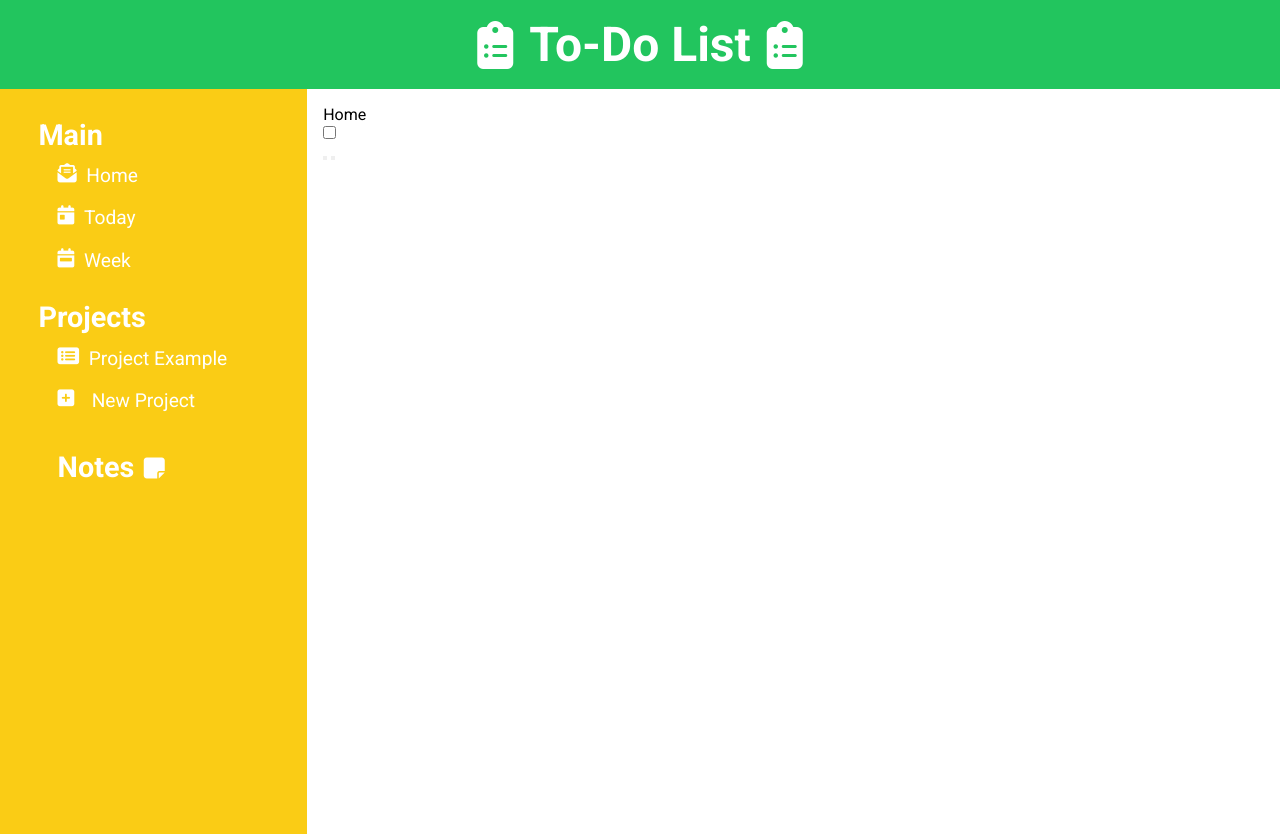
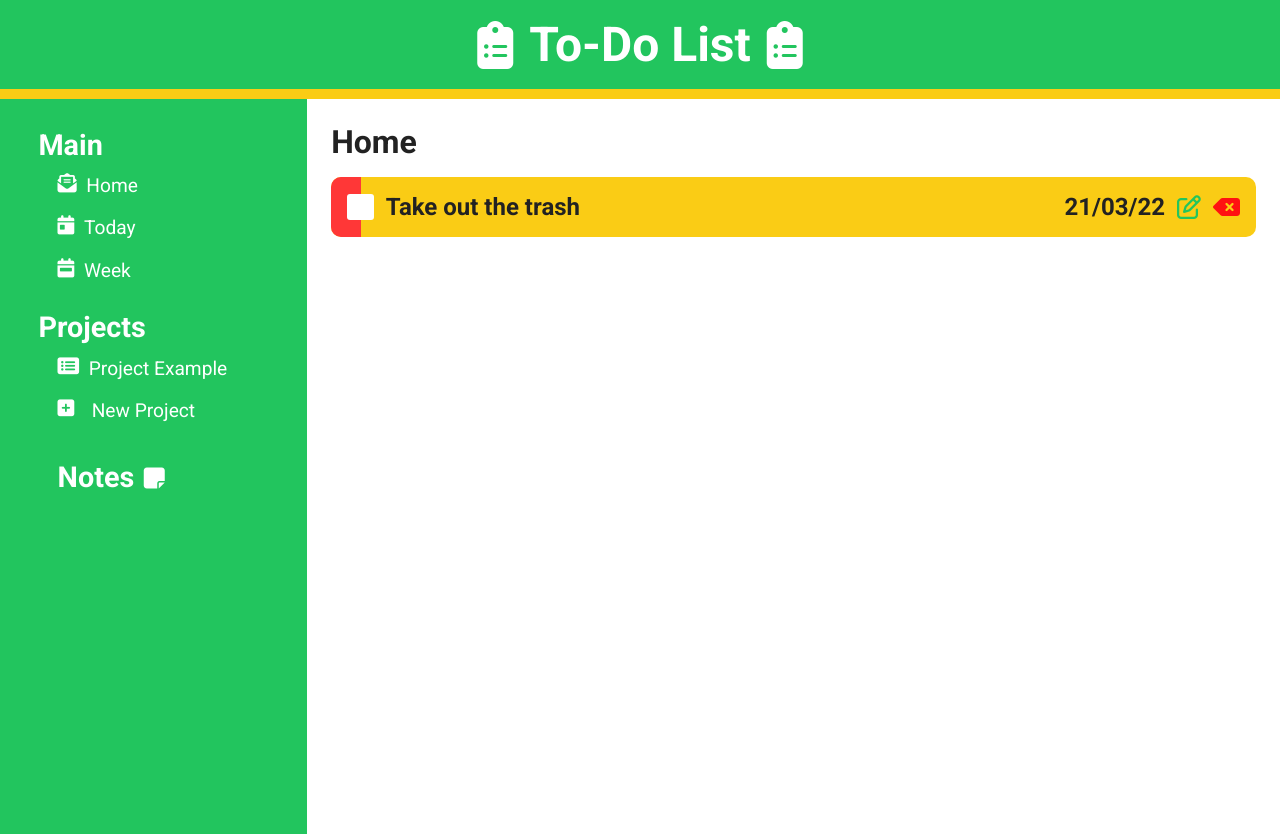
Before and after one commit to Jonathan-Foo/to-do-list, a plain HTML site: page index.html in a window 1280 px wide. Shown: the top 834 px of the page. Drawn offline with Linux system fonts and the light colour scheme.

Commit message:
Complete To-do item styling

```diff
--- a/index.html
+++ b/index.html
@@ -55,7 +55,7 @@
         </div>
         <div class="notes">
           <p class="nav-heading">Notes</p>
-          <i class="fas fa-sticky-note fa-lg" ></i>
+          <i class="fas fa-sticky-note fa-lg"></i>
         </div>
         <div class="footer">
           <p class="credit">Copyright © 2022 jonathanfoo</p>
@@ -68,12 +68,21 @@
       <div class="content">
         <div class="slide">
           <p class="slide-heading">Home</p>
-          <div class="todo-item">
-            <input type="checkbox" name="" id="" />
-            <p class="todo-title"></p>
-            <p class="due-date"></p>
-            <button type="edit-btn"></button>
-            <button type="delete-btn"></button>
+          <div class="to-do-item">
+            <span class="priority high"></span>
+            <div class="left-section">
+              <input
+                type="checkbox"
+                name="to-do-checkbox"
+                id="to-do-checkbox"
+              />
+              <p class="to-do-title">Take out the trash</p>
+            </div>
+            <div class="right-section">
+              <p class="due-date">21/03/22</p>
+              <i class="far fa-edit" aria-hidden="true"></i>
+              <i class="fas fa-backspace" aria-hidden="true"></i>
+            </div>
           </div>
           <!-- <div class="new-task-modal">
             <form action="#">
@@ -100,8 +109,8 @@
               </button>
             </form>
           </div>
-          <button type="button" class="new-task-btn">New Task</button>
-        </div> -->
+          <button type="button" class="new-task-btn">New Task</button> -->
+        </div>
         <!-- <div class="slide today-slide">
           <p class="slide-heading">Today</p>
         </div>
@@ -110,6 +119,5 @@
         </div> -->
       </div>
     </div>
-
   </body>
 </html>
--- a/style.css
+++ b/style.css
@@ -28,6 +28,7 @@ body {
   padding: 1em 4em;
   background-color: var(--main-color);
   color: white;
+  border-bottom: 10px solid var(--card-color);
 }
 
 .title {
@@ -46,9 +47,10 @@ body {
 
 .navbar {
   position: relative;
-  background: var(--card-color);
+  background: var(--main-color);
   color: white;
   padding: 1.5em 2em;
+
   font-size: 1.2em;
   display: flex;
   flex-direction: column;
@@ -108,9 +110,112 @@ body {
 }
 
 /* CONTENT STYLES */
+.content {
+  width: 100%;
+}
 
 .slide {
+  padding: 1.5em;
+  /* border: 1px solid red; */
+  min-height: 100vh;
+}
+
+.to-do-item {
+  position: relative;
+  display: flex;
+  justify-content: space-between;
+  align-items: center;
   padding: 1em;
+  color: #222;
+  align-items: center;
+  background-color: var(--card-color);
+  transition: 100ms ease-in-out;
+  border-radius: 10px;
+  cursor: pointer;
+  overflow: hidden;
+}
+
+.to-do-item:hover {
+  transform: scale(1.01);
+}
+
+.fa-edit {
+  color: var(--main-color);
+}
+
+.fa-edit:hover {
+  color: var(--light-main-color);
+}
+
+.fa-backspace {
+  color: rgb(255, 17, 17);
+}
+
+.fa-backspace:hover {
+  color: rgb(192, 0, 0);
+}
+
+.priority {
+  position: absolute;
+  background: #ccc;
+  width: 30px;
+  height: 100%;
+  left: 0;
+  z-index: 0;
+}
+
+.priority.high {
+  background: rgb(255, 55, 55);
+}
+
+.priority.mid {
+  background: rgb(255, 111, 15);
+}
+
+.priority.low {
+  background: rgb(46, 235, 39);
+}
+
+/* CUSTOM CHECKBOX STYLE */
+#to-do-checkbox {
+  -webkit-appearance: none;
+  position: relative;
+  appearance: none;
+  cursor: pointer;
+  border-radius: 3px;
+  background: white;
+  width: 2em;
+  height: 2em;
+}
+
+#to-do-checkbox::before {
+  content: "✖";
+  color: #777;
+  position: absolute;
+  transform: scale(2);
+  margin: 6px 0 0 7.5px;
+  visibility: hidden;
+}
+
+#to-do-checkbox:checked::before {
+  visibility: visible;
+}
+
+.right-section,
+.left-section {
+  display: flex;
+  gap: 0.5em;
+  align-items: center;
+  font-size: 1.5em;
+  font-weight: bold;
+  z-index: 1;
+}
+
+.slide-heading {
+  font-size: 2em;
+  font-weight: bold;
+  color: #222;
+  margin-bottom: 0.5em;
 }
 
 /* FOOTER STYLES */
```
